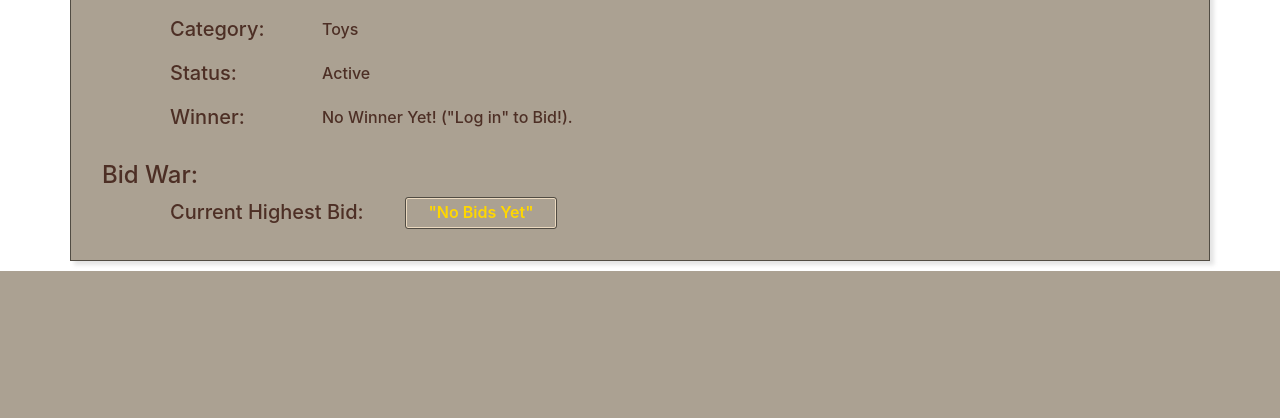
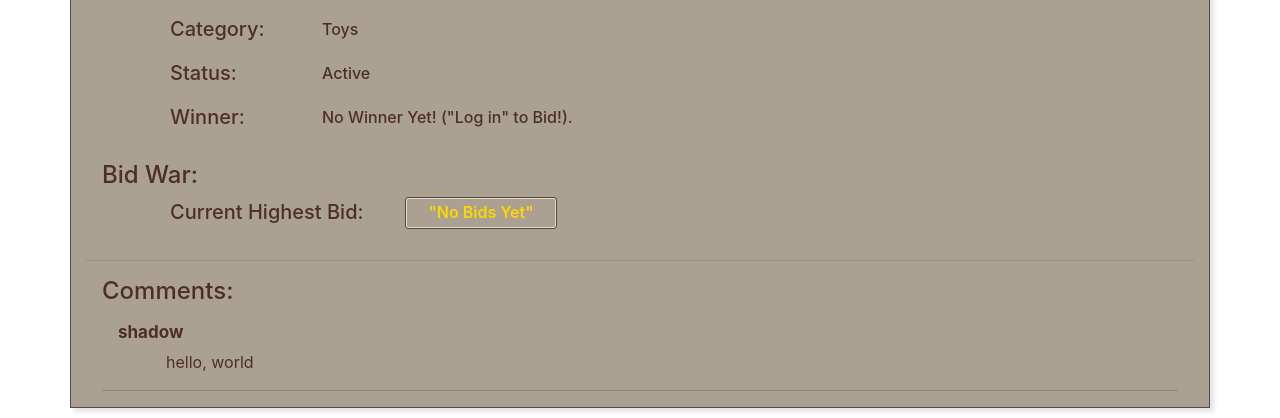
Before and after one commit to CodeDream145/sm_project3--Commerce, a Django app: a page that uses auctions/templates/auctions/layout.html in a window 1280 px wide. Shown: the part 835-1253 px from the top of the page. Before the commit the page ends 1106 px from the top, so only its background shows below. Run offline with Django 3.2, Linux system fonts and the light colour scheme; data comes from the database, SQL or seed files in the repository; both versions use the stored data as it was after the commit; tables that the repository leaves empty hold one stand-in row (values such as "Sample post"); grey boxes labelled with a size stand in for pictures from a placeholder-image service; some libraries are stand-ins or nearby versions.

Commit message:
c_Feature: Active Listings - listing page : Completed - c_Feature: Comments - c_t:7

```diff
--- a/auctions/admin.py
+++ b/auctions/admin.py
@@ -7,3 +7,4 @@ admin.site.register(Categories)
 admin.site.register(Listings)
 admin.site.register(Watchlists)
 admin.site.register(Biddings)
+admin.site.register(Comments)
--- a/auctions/models.py
+++ b/auctions/models.py
@@ -43,3 +43,12 @@ class Biddings(models.Model):
     user = models.ForeignKey(User, on_delete=models.CASCADE, related_name="bids")
     listing = models.ForeignKey(Listings, on_delete=models.CASCADE, related_name="bids")
     bid_amount = models.DecimalField(decimal_places=2, max_digits=10)
+
+#comments
+class Comments(models.Model):
+    user = models.ForeignKey(User, on_delete=models.CASCADE, related_name="my_comments")
+    listing = models.ForeignKey(Listings, on_delete=models.CASCADE, related_name="comments")
+    comment = models.CharField(max_length=2000)
+
+    def __str__(self):
+        return f'[{self.user}] on [{self.listing}]'
--- /dev/null
+++ b/auctions/static/auctions/script.js
@@ -0,0 +1,17 @@
+function adjustTextareaHeight(textarea) {
+    textarea.style.height = 'auto';
+    textarea.style.height = textarea.scrollHeight + 'px';
+}
+
+document.addEventListener('DOMContentLoaded', function () {
+    const commentTextarea = document.getElementById('my_comment');
+    const commentError = "{{ comment_error|default:'' }}";
+
+    if (commentError) {
+        adjustTextareaHeight(commentTextarea);
+    }
+
+    commentTextarea.addEventListener('input', function () {
+        adjustTextareaHeight(this);
+    });
+});
--- a/auctions/static/auctions/styles.css
+++ b/auctions/static/auctions/styles.css
@@ -170,3 +170,41 @@ body {
     outline: 2px solid rgba(194, 180, 157, 0.29);
     border: 3px solid rgb(98, 89, 79);
 }
+
+.comments_name{
+    font-weight: 700;
+    font-size: 17px;
+}
+
+.comments{
+    text-indent: 3em;
+}
+
+.horiz_line{
+    border-top: 1px solid #8c857b;
+    margin: auto;
+}
+
+.comment_line{
+    border: none;
+    background: none;
+    margin-left: 5px;
+    width: 800px;
+    font-size: 16px;
+    color: rgb(61, 38, 30);
+    border-bottom: 1px solid rgba(74, 69, 60, 0.778);
+    transition: 0.3s ease;
+    resize: none;
+    overflow: hidden;
+    padding-bottom: 0px;
+}
+
+.comment_line:focus {
+    outline: none;
+    border-bottom: 1px solid rgb(41, 38, 33);
+}
+
+.comment_label{
+    margin-left: 10px;
+    font-weight: 600;
+}
--- a/auctions/templates/auctions/layout.html
+++ b/auctions/templates/auctions/layout.html
@@ -6,6 +6,7 @@
         <title>{% block title %}Auctions{% endblock %}</title>
         <link rel="stylesheet" href="https://stackpath.bootstrapcdn.com/bootstrap/4.4.1/css/bootstrap.min.css" integrity="sha384-Vkoo8x4CGsO3+Hhxv8T/Q5PaXtkKtu6ug5TOeNV6gBiFeWPGFN9MuhOf23Q9Ifjh" crossorigin="anonymous">
         <link href="{% static 'auctions/styles.css' %}" rel="stylesheet">
+        <script src="{% static 'auctions/script.js' %}"></script>
     </head>
     <body>
         <h1>Auctions</h1>
--- a/auctions/templates/auctions/listing.html
+++ b/auctions/templates/auctions/listing.html
@@ -149,6 +149,39 @@
                 </form>
             {% endif %}
         </div>
+        <hr>
+        <!--Comments-->
+        <div class="m-3">
+            <h4>Comments:</h4>
+            {% if user.is_authenticated %}
+                <form action="{% url 'comments' listing.title %}" method="post">
+                    {% csrf_token %}
+                    <div class="row m-1">
+                        <label class="comment_label" for="my_comment">Me({{ user.username }}):</label>
+                        <textarea class="comment_line" id="my_comment" rows="1" name="user_comment" oninput="autoExpand(this)">{{ comment }}</textarea>
+                        {% if comment_error %}
+                            <p style="color: red; margin-left: 10px;">{{ comment_error }}</p>
+                        {% endif %}
+                    </div>
+                    <div class="row m-1" >
+                        <button style="margin: 10px 0px 10px 13px;" type="submit" class="bid_war_button">Comment</button>
+                    </div>
+                    <div class="horiz_line"></div>
+                </form>
+            {% endif %}
+            {% if listing.comments.all %}
+                {% for comment in listing.comments.all %}
+                    <div class="m-3">
+                        <h6 class="comments_name">{{ comment.user }}</h6>
+                        <p class="comments">{{ comment.comment }}</p>
+                    </div>
+                    <div class="horiz_line"></div>
+                {% endfor %}
+            {% else %}
+                <h6 class="comments_name" style="text-align: center;">No Comments Yet.</h6>
+            {% endif %}
+        </div>
+
 
     </div>
 {% endblock %}
--- a/auctions/urls.py
+++ b/auctions/urls.py
@@ -14,5 +14,6 @@ urlpatterns = [
     path("remove_watchlist/<str:title>", views.remove_watchlist, name="remove_watchlist"),
     path("bid/<str:title>", views.bid, name="bid"),
     path("close_auction/<str:title>", views.close_auction, name="close_auction"),
+    path("comments/<str:title>", views.comments, name="comments"),
 
 ]
--- a/auctions/views.py
+++ b/auctions/views.py
@@ -233,3 +233,32 @@ def close_auction(request, title):
         "listing": listing,
         "g_message": f'Auction Closed and {hb.user}" won the Auction for ${hb.bid_amount}'
     })
+
+def comments(request, title):
+    try:
+        listing = Listings.objects.get(title = title)
+    except ObjectDoesNotExist:
+        return HttpResponse("<h1 style='text-align: center;'>404 Requested Page Not Found.<h1>")
+
+    comment = str(request.POST["user_comment"])
+
+    if not comment or not len(str(comment)) <=2000:
+        if request.user.is_authenticated:
+            watchlist = Watchlists.objects.get(user = request.user)
+            watchlist = watchlist.listing.all()
+        else:
+            watchlist = None
+
+        if not comment:
+            comment_error = "No Comment provided"
+        elif not len(str(comment)) <=2000:
+            comment_error = "Comment can only be upto 2000 characters."
+            return render(request, "auctions/listing.html", {
+                "listing": listing,
+                "watchlist": watchlist,
+                "comment_error": comment_error,
+                "comment" : comment
+            })
+    user_comment = Comments(user = request.user, listing = listing, comment = str(comment))
+    user_comment.save()
+    return HttpResponseRedirect(reverse('listing', args=(listing.title,)))
```
Also changed, not shown: auctions/migrations/0011_comments.py (added), db.sqlite3.
